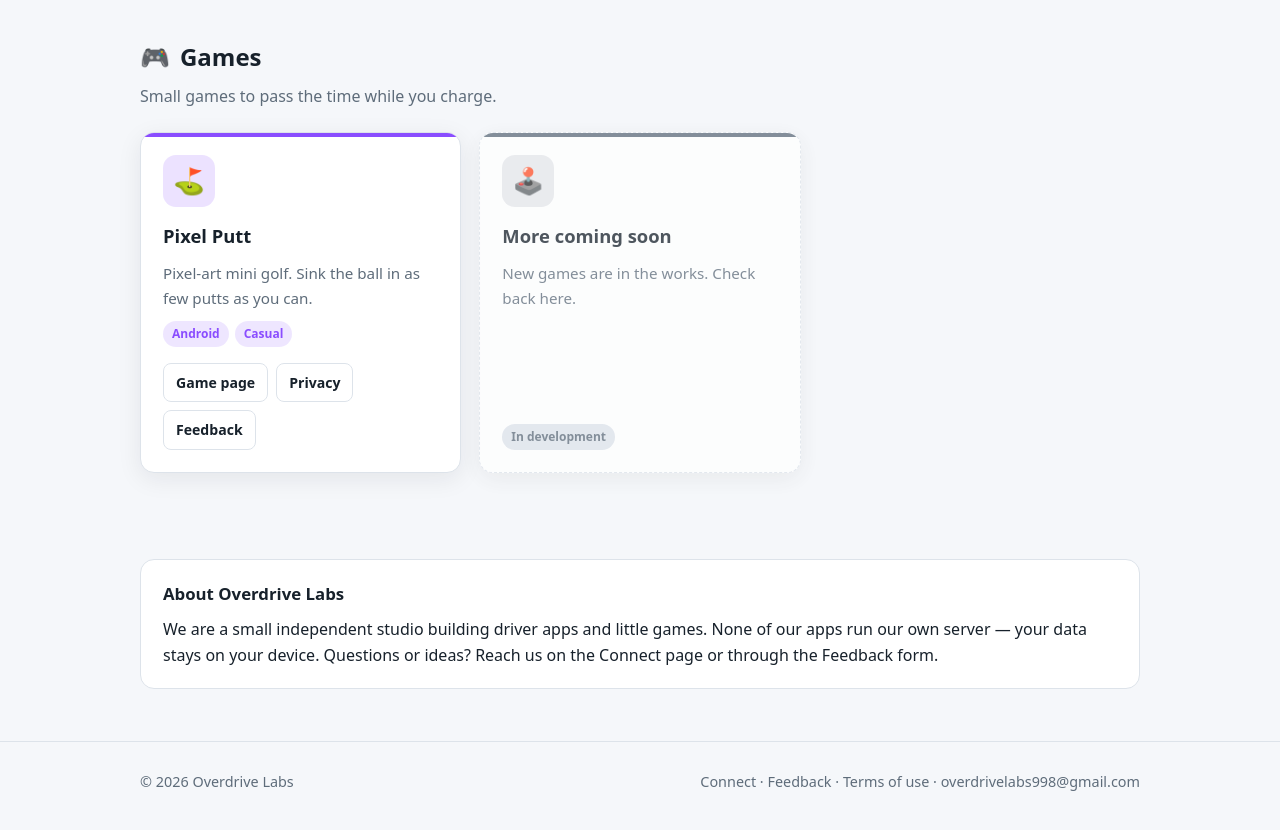
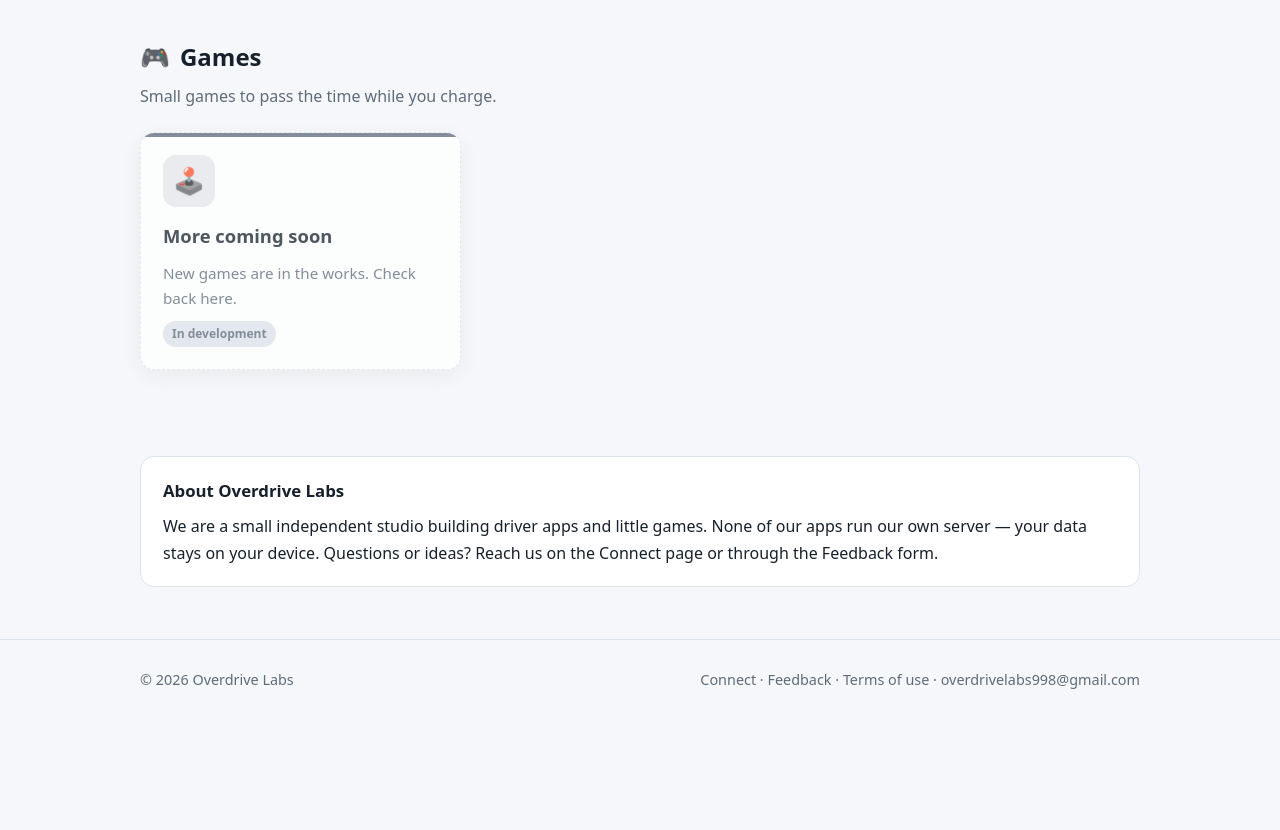
Before and after one commit to overdrivelabs998/OverdriveUtility, a plain HTML site: page index.html in a window 1280 px wide. Shown: the part 1400-2230 px from the top of the page. After the commit the page ends 2132 px from the top, so only its background shows below. Drawn offline with Linux system fonts and the light colour scheme.

Commit message:
Remove Pixel Putt from games, connect table and feedback options
Co-Authored-By: Claude Fable 5.1 <noreply@anthropic.com>

```diff
--- a/index.html
+++ b/index.html
@@ -115,19 +115,6 @@
       <p class="sec-sub" data-th="เกมเล่นง่าย ๆ ระหว่างรอชาร์จ" data-en="Small games to pass the time while you charge.">เกมเล่นง่าย ๆ ระหว่างรอชาร์จ</p>
       <div class="grid">
 
-        <article class="card" style="--c: var(--purple)">
-          <div class="icon">⛳</div>
-          <h3>Pixel Putt</h3>
-          <p data-th="มินิกอล์ฟสไตล์พิกเซล พัตต์ให้ลงหลุมด้วยจำนวนครั้งน้อยที่สุด"
-             data-en="Pixel-art mini golf. Sink the ball in as few putts as you can.">มินิกอล์ฟสไตล์พิกเซล</p>
-          <div class="tags"><span class="tag">Android</span><span class="tag">Casual</span></div>
-          <div class="links">
-            <a href="https://canalgrid.github.io/pixelputt-privacy/" target="_blank" rel="noopener" data-th="หน้าเกม" data-en="Game page">หน้าเกม</a>
-            <a href="https://canalgrid.github.io/pixelputt-privacy/privacy/" target="_blank" rel="noopener" data-th="นโยบายความเป็นส่วนตัว" data-en="Privacy">นโยบายความเป็นส่วนตัว</a>
-            <a href="feedback.html?app=Pixel%20Putt" data-th="Feedback" data-en="Feedback">Feedback</a>
-          </div>
-        </article>
-
         <article class="card soon" style="--c: var(--muted)">
           <div class="icon">🕹️</div>
           <h3 data-th="เกมใหม่ เร็ว ๆ นี้" data-en="More coming soon">เกมใหม่ เร็ว ๆ นี้</h3>
```
Also changed, not shown: connect.html (+1 -5 lines), feedback.html (+0 -1 lines), 1 other file.
